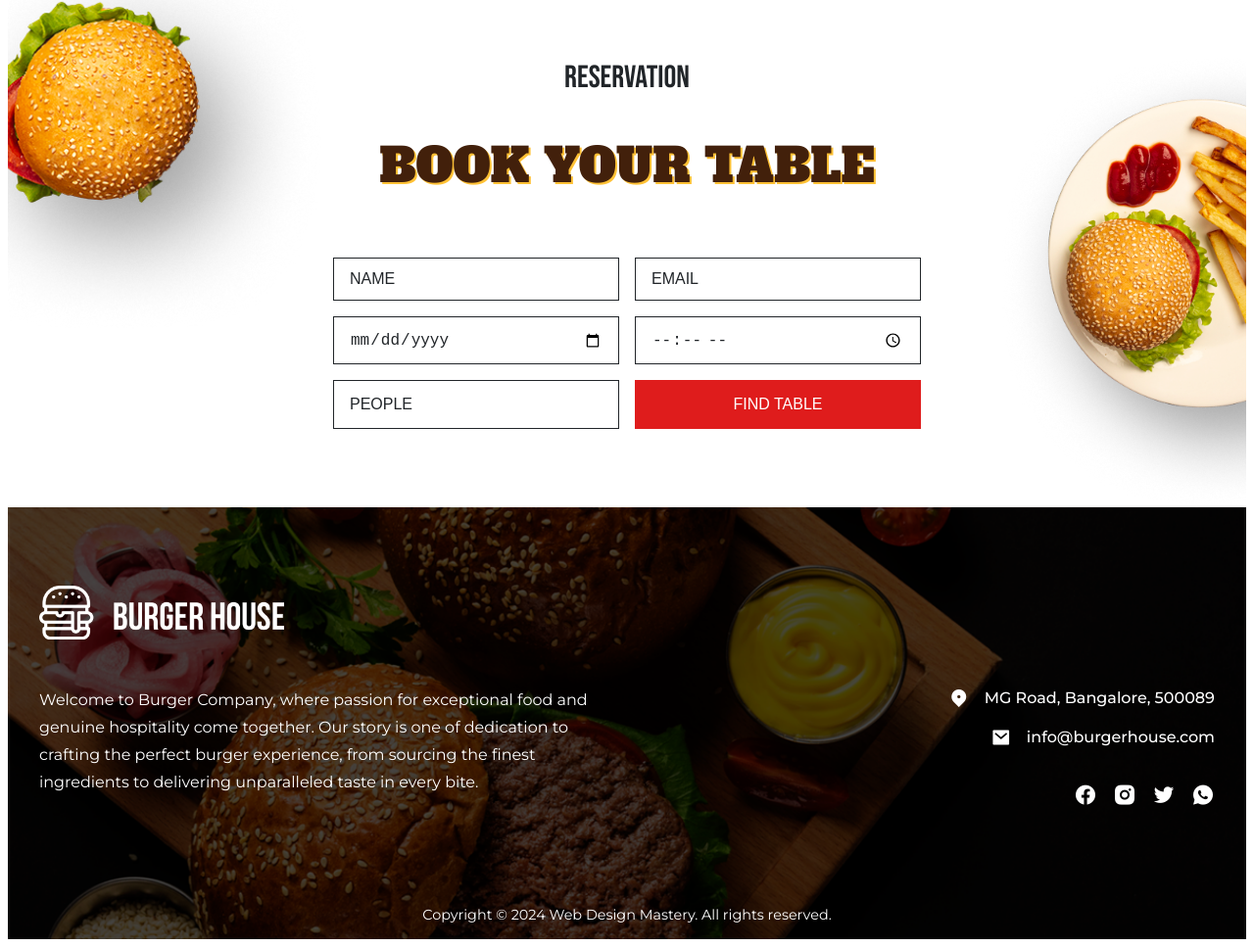
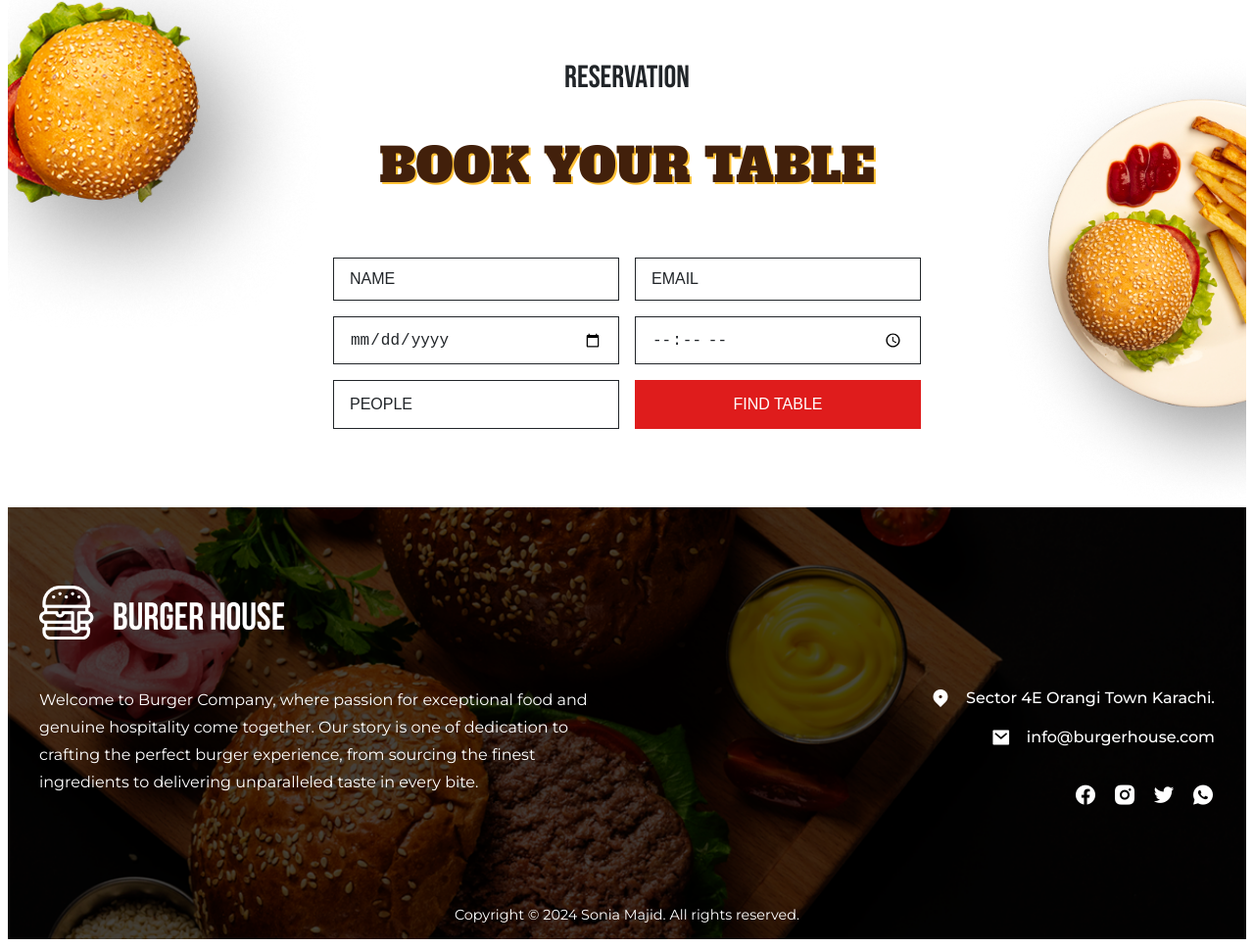
Before and after one commit to Soniamajid/resturant-website, a plain HTML site: page index.html in a window 1280 px wide. Shown: the part 2856-3823 px from the top of the page at 98% size. Drawn offline with nearby package versions, Linux system fonts and the light colour scheme; a script that the page names is missing.

Commit message:
updated code

```diff
--- a/index.html
+++ b/index.html
@@ -8,12 +8,9 @@
       rel="stylesheet"
     />
     <link rel="stylesheet" href="style.css" />
-    <title>Web Design Mastery | Burger House</title>
+    <title> Burger House</title>
   </head>
   <body>
-
-
-
      <header class="header">
       <nav>
         <div class="nav__header">
@@ -171,7 +168,7 @@
             <ul class="footer__links">
               <li>
                 <span><i class="ri-map-pin-2-fill"></i></span>
-                MG Road, Bangalore, 500089
+                Sector 4E Orangi Town Karachi.
               </li>
               <li>
                 <span><i class="ri-mail-fill"></i></span>
@@ -188,7 +185,7 @@
         </div>
       </div>
       <div class="footer__bar">
-        Copyright © 2024 Web Design Mastery. All rights reserved.
+        Copyright © 2024 Sonia Majid. All rights reserved.
       </div>
     </footer>
 
```
